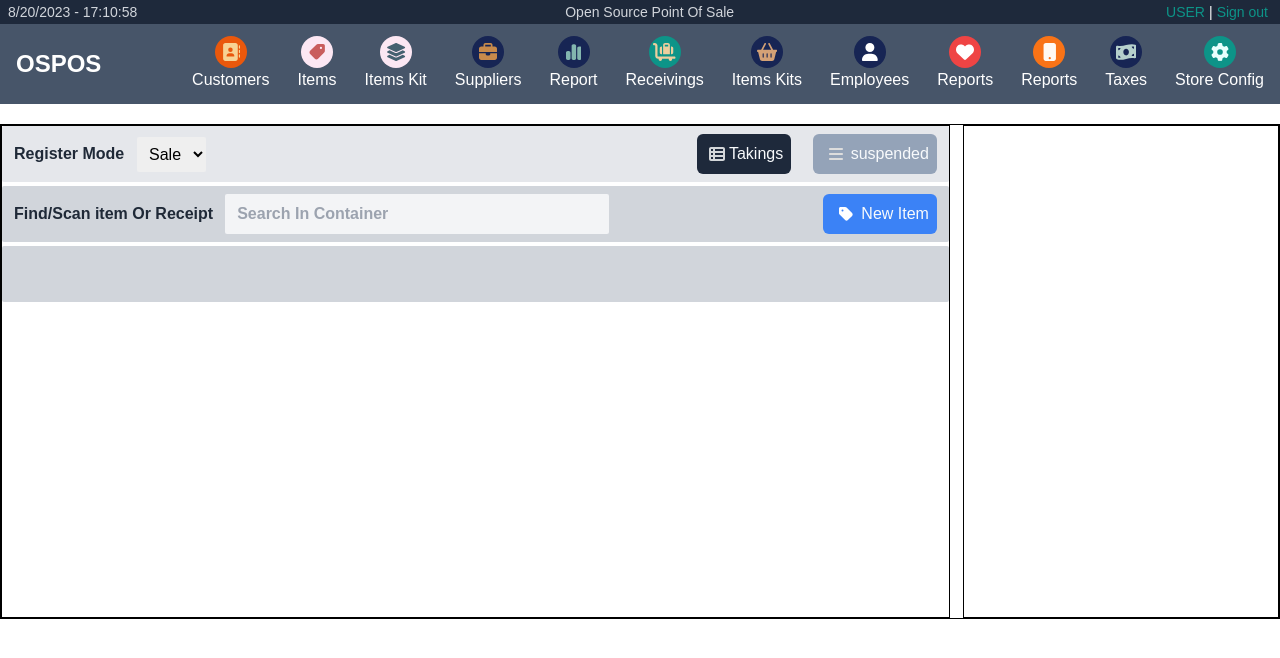
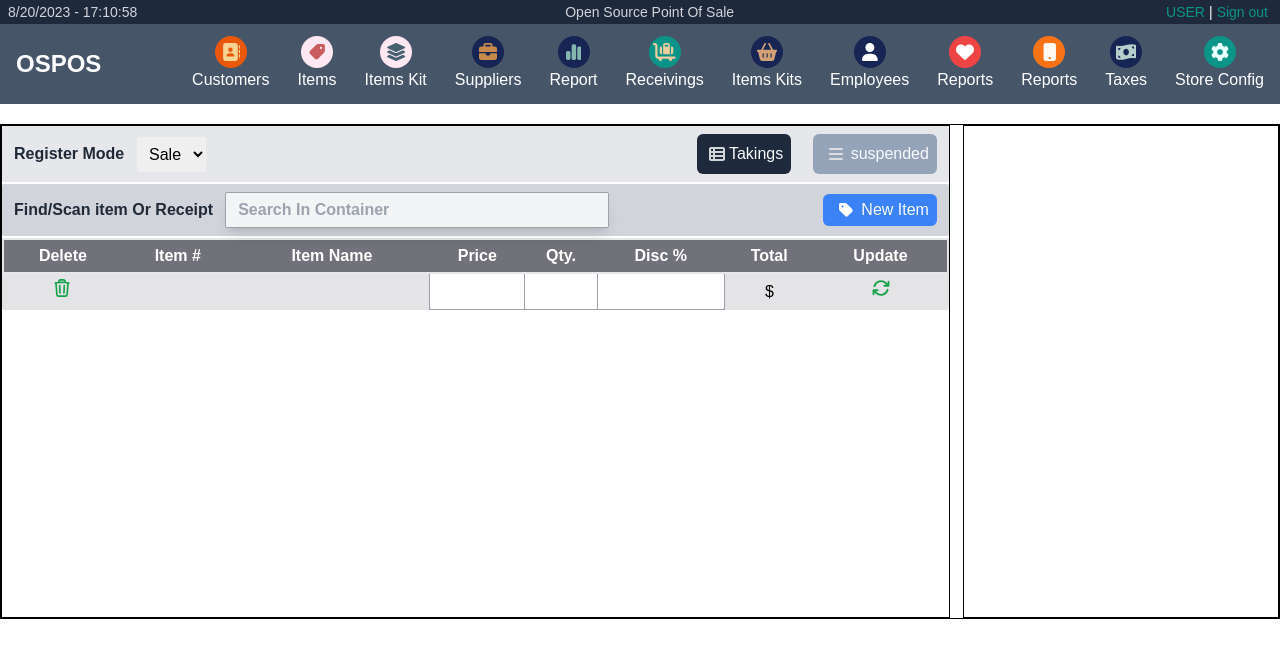
Before and after one commit to FYOTOL1/next_app, a Next.js app: page / in a window 1280 px wide. Shown: the top 658 px of the page. Built offline with nearby package versions, Linux system fonts and the light colour scheme.

Commit message:
edit table

```diff
--- a/src/app/components/section_one/Lsection.tsx
+++ b/src/app/components/section_one/Lsection.tsx
@@ -28,13 +28,11 @@ function Lsection() {
                   </div>
                </div>
             </div>
-        <div className="Center flex justify-between items-center h-14 py-2 px-3 bg-gray-300 mt-1 rounded-sm">
+            <div className="Center flex justify-between items-center  py-2 px-3 bg-gray-300 mt-0.5 rounded-sm">
                <div className="flex items-center justify-between h-full ">
-            <p className="font-semibold text-gray-800 ">
-              Find/Scan item Or Receipt
-            </p>
+                  <p className="font-semibold text-gray-800 ">Find/Scan item Or Receipt</p>
                   <input
-              className="w-96 mx-3 h-full rounded-sm bg-gray-100 outline-none px-3 text-gray-700 font-semibold"
+                     className="w-96 mx-3 h-full rounded-sm bg-gray-100 shadow-lg border-zinc-400 border outline-gray-400 px-3 py-2 text-gray-700 font-semibold"
                      type="text"
                      placeholder="Search In Container"
                      onChange={(e) => {
@@ -45,11 +43,7 @@ function Lsection() {
                </div>
                <div className="flex justify-between items-center w-30 h-full bg-blue-500 rounded-md py-1 px-2 text-slate-50 cursor-pointer transition-opacity hover:opacity-75">
                   <p className="px-2">
-              <svg
-                xmlns="http://www.w3.org/2000/svg"
-                height="1em"
-                viewBox="0 0 448 512"
-              >
+                     <svg xmlns="http://www.w3.org/2000/svg" height="1em" viewBox="0 0 448 512">
                         <path
                            fill="#fff"
                            d="M0 80V229.5c0 17 6.7 33.3 18.7 45.3l176 176c25 25 65.5 25 90.5 0L418.7 317.3c25-25 25-65.5 0-90.5l-176-176c-12-12-28.3-18.7-45.3-18.7H48C21.5 32 0 53.5 0 80zm112 32a32 32 0 1 1 0 64 32 32 0 1 1 0-64z"
@@ -59,7 +53,66 @@ function Lsection() {
                   <p>New Item</p>
                </div>
             </div>
-        <div className="Bottom flex justify-between items-center h-14 py-2 px-3 bg-gray-300 mt-1 rounded-sm"></div>
+            <div className="bg-zinc-200 mt-0.5 rounded-sm ">
+               <table className="w-full  ">
+                  <tr className=" bg-zinc-500 text-white font-semibold border-2 ">
+                     <td>Delete</td>
+                     <td>Item #</td>
+                     <td>Item Name</td>
+                     <td>Price</td>
+                     <td>Qty.</td>
+                     <td>Disc %</td>
+                     <td>Total</td>
+                     <td>Update</td>
+                  </tr>
+                  <tr>
+                     <td>
+                        <button>
+                           <svg
+                              xmlns="http://www.w3.org/2000/svg"
+                              fill="none"
+                              viewBox="0 0 24 24"
+                              strokeWidth={2}
+                              stroke="currentColor"
+                              className="w-5 h-5 text-green-600"
+                           >
+                              <path
+                                 strokeLinecap="round"
+                                 strokeLinejoin="round"
+                                 d="M14.74 9l-.346 9m-4.788 0L9.26 9m9.968-3.21c.342.052.682.107 1.022.166m-1.022-.165L18.16 19.673a2.25 2.25 0 01-2.244 2.077H8.084a2.25 2.25 0 01-2.244-2.077L4.772 5.79m14.456 0a48.108 48.108 0 00-3.478-.397m-12 .562c.34-.059.68-.114 1.022-.165m0 0a48.11 48.11 0 013.478-.397m7.5 0v-.916c0-1.18-.91-2.164-2.09-2.201a51.964 51.964 0 00-3.32 0c-1.18.037-2.09 1.022-2.09 2.201v.916m7.5 0a48.667 48.667 0 00-7.5 0"
+                              />
+                           </svg>
+                        </button>
+                     </td>
+                     <td></td>
+                     <td></td>
+                     <td className="box"></td>
+                     <td className="box"></td>
+                     <td className="box"></td>
+                     <td>{`$ `}</td>
+                     <td>
+                        <button>
+                           {" "}
+                           <svg
+                              xmlns="http://www.w3.org/2000/svg"
+                              fill="none"
+                              viewBox="0 0 24 24"
+                              strokeWidth={2.2}
+                              stroke="currentColor"
+                              className="w-5 h-5 text-green-600 "
+                           >
+                              <path
+                                 strokeLinecap="round"
+                                 strokeLinejoin="round"
+                                 d="M16.023 9.348h4.992v-.001M2.985 19.644v-4.992m0 0h4.992m-4.993 0l3.181 3.183a8.25 8.25 0 0013.803-3.7M4.031 9.865a8.25 8.25 0 0113.803-3.7l3.181 3.182m0-4.991v4.99"
+                              />
+                           </svg>
+                        </button>
+                     </td>
+                  </tr>
+
+               </table>
+            </div>
          </div>
       </>
    );
--- a/src/app/globals.css
+++ b/src/app/globals.css
@@ -9,3 +9,15 @@
   box-sizing: border-box;
   font-family: "Cairo", sans-serif !important;
 }
+
+
+.box {
+  @apply  p-2  border  bg-white rounded-sm  border-zinc-400
+}
+
+tr {
+  @apply  text-center mt-2
+}
+td {
+  @apply  text-center py-1
+}
```
Lines whose indentation alone changed are shown as unchanged.
